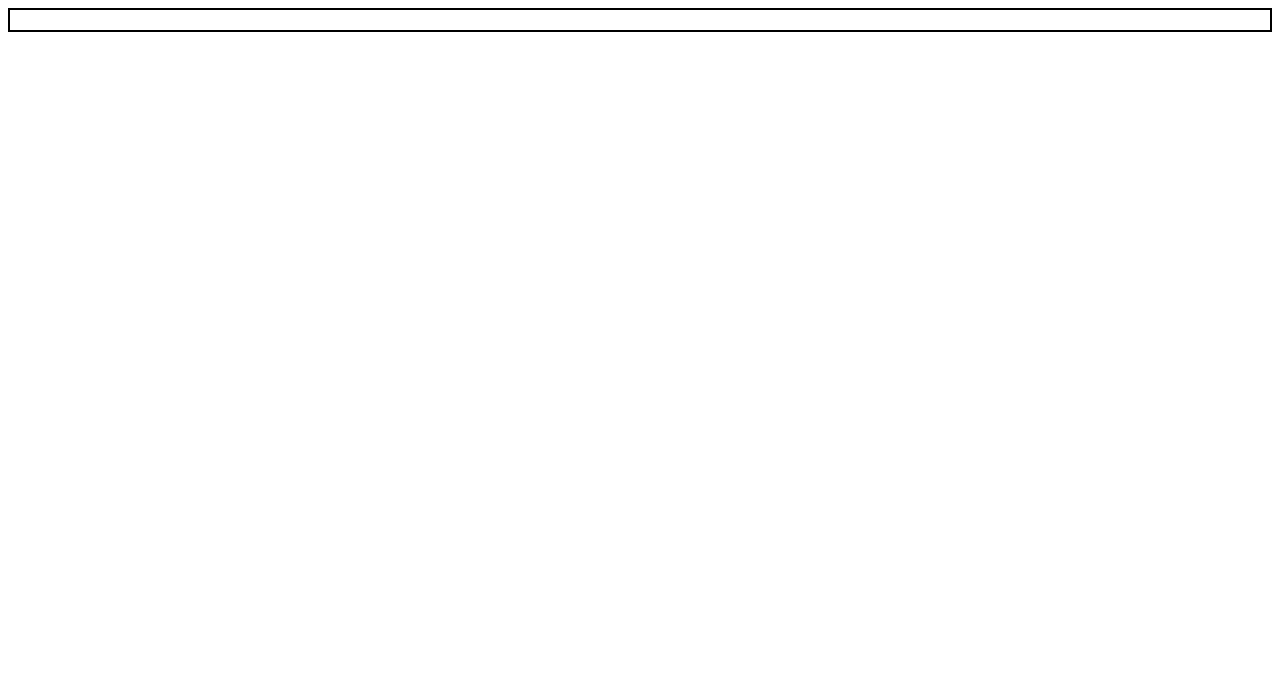
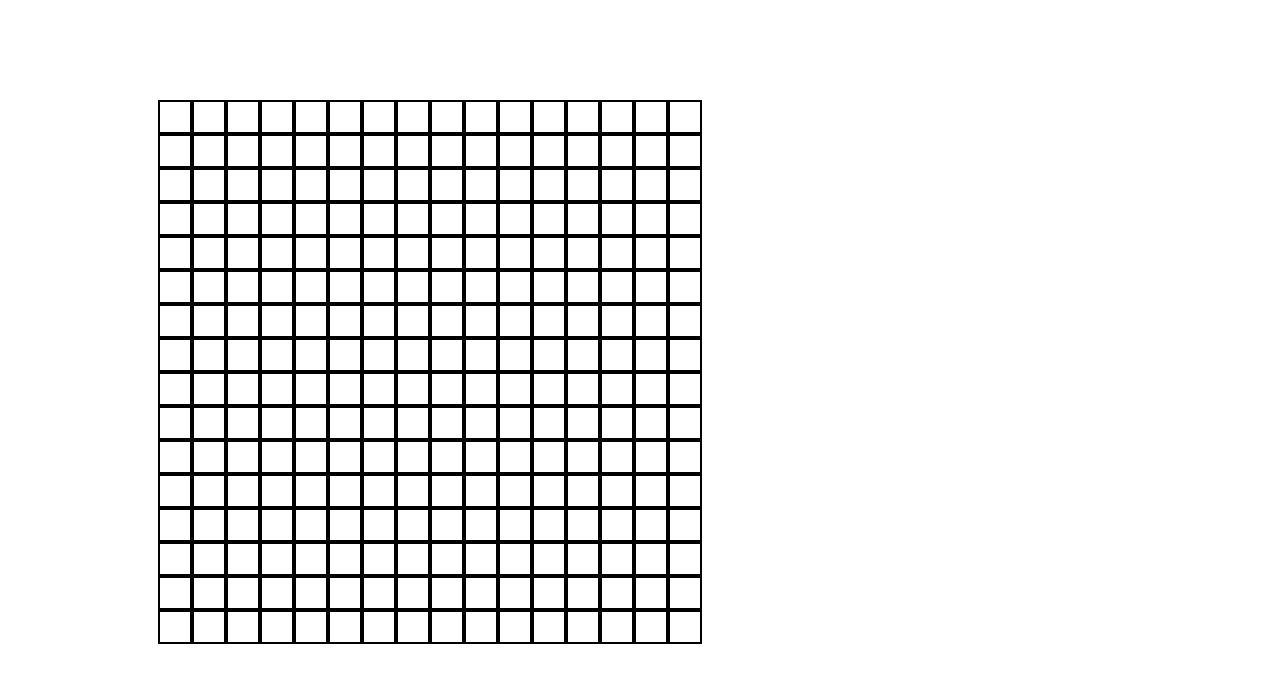
Before and after one commit to DevonRem/EtchASketch, a plain HTML site: page index.html in a window 1280 px wide. Drawn offline with Linux system fonts and the light colour scheme.

Commit message:
Create grid

```diff
--- a/myscript.js
+++ b/myscript.js
@@ -1,5 +1,18 @@
 const container = document.querySelector('.container');
-const grid = document.createElement('div');
-grid.classList.add('grid');
-container.appendChild(grid);
+
 //probably turn this into a function later: createGrid()
+
+function createGrid(num) {
+    for (let rows = 0; rows < num; rows++) {
+        const row = document.createElement('div');
+        row.classList.add('row');
+        container.appendChild(row);
+        for (let columns = 0; columns < num; columns++) {
+            const col = document.createElement('div');
+            col.classList.add('col');
+            row.appendChild(col);
+        }
+    }
+}
+
+createGrid(16);
--- a/styles.css
+++ b/styles.css
@@ -1,10 +1,18 @@
 .container {
     display: flex;
+    max-width: 100px;
+    margin-top: 100px;
+    margin-left: 150px;
 }
 
-.grid {
+.row {
+    display: flex;
+    flex-direction: column;
     flex: 1;
-    padding: 10px;
+}
+
+.col {
+    flex: 1;
+    padding: 15px;
     border: 2px solid black;
-    background-color: white;
 }
```
